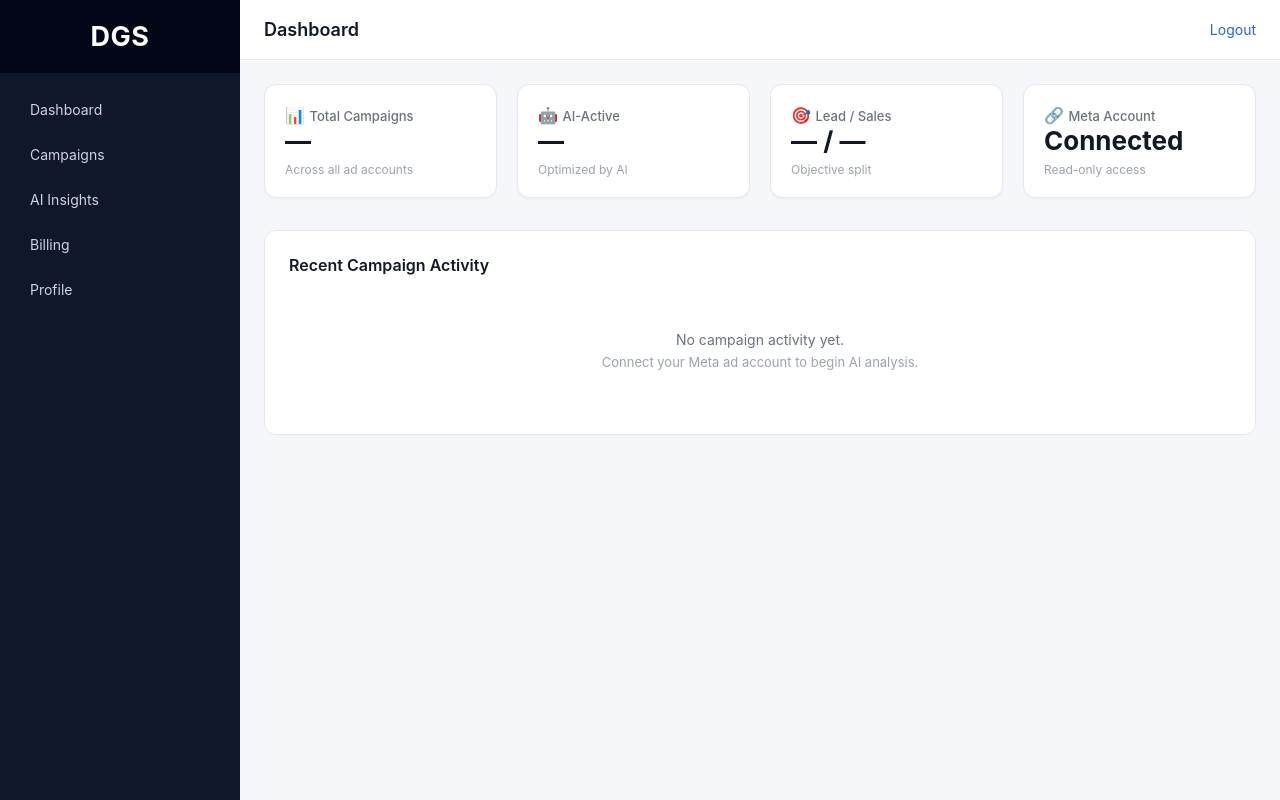
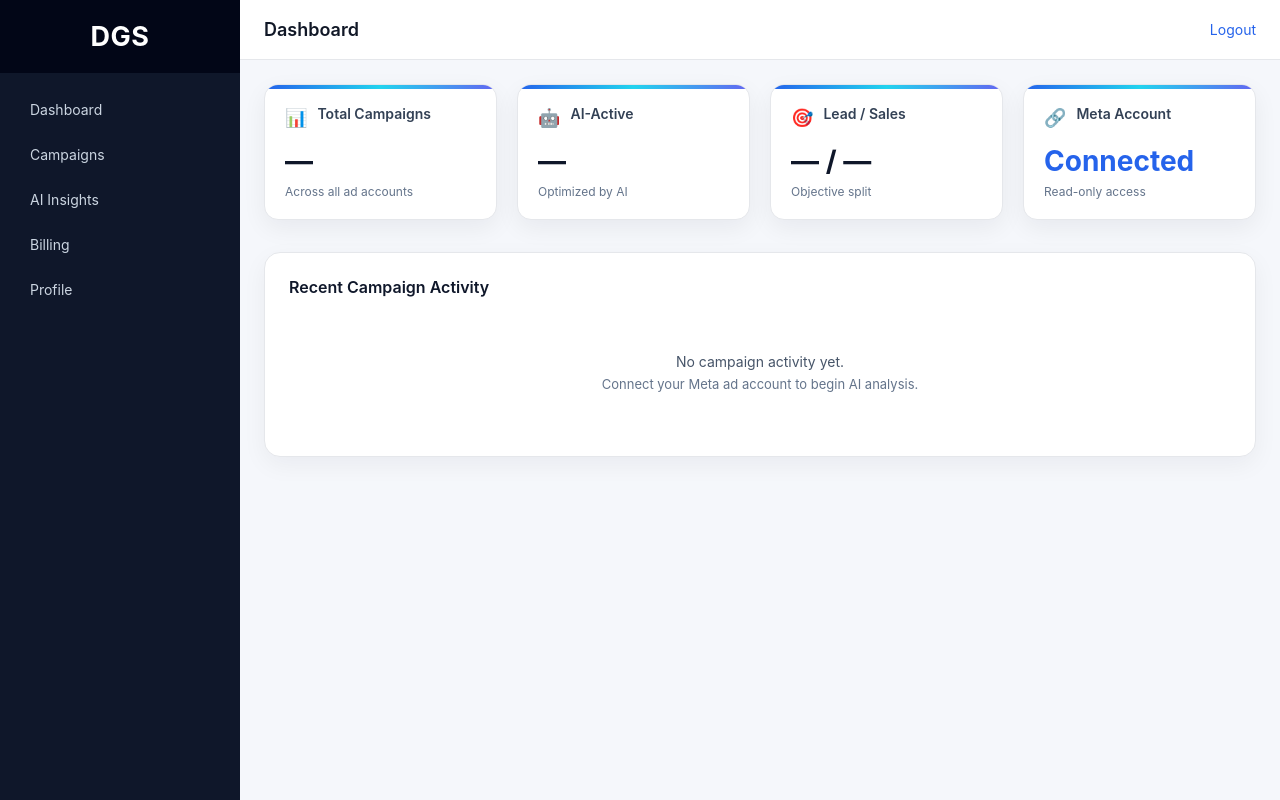
Before and after one commit to digitalgrowthstudioteam/Meta-AI, a FastAPI app: template frontend/user/templates/dashboard.html in a window 1280 px wide. Run offline with FastAPI, Linux system fonts and the light colour scheme; the template is opened without the code that fills it, so the values that code supplies are empty.

Commit message:
Update app.css

```diff
--- a/frontend/shared/assets/css/app.css
+++ b/frontend/shared/assets/css/app.css
@@ -211,3 +211,105 @@ body {
 .hidden {
     display: none;
 }
+
+/* =========================
+   Dashboard – AI Metrics
+========================= */
+
+.dashboard-container {
+    display: flex;
+    flex-direction: column;
+    gap: 32px;
+}
+
+.metrics-grid {
+    display: grid;
+    grid-template-columns: repeat(auto-fit, minmax(220px, 1fr));
+    gap: 20px;
+}
+
+.metric-card {
+    background: #ffffff;
+    border-radius: 14px;
+    padding: 20px;
+    box-shadow: 0 8px 24px rgba(15, 23, 42, 0.06);
+    position: relative;
+    overflow: hidden;
+}
+
+.metric-card::before {
+    content: "";
+    position: absolute;
+    top: 0;
+    left: 0;
+    height: 4px;
+    width: 100%;
+    background: linear-gradient(
+        90deg,
+        #2563eb,
+        #22d3ee,
+        #6366f1
+    );
+}
+
+.metric-header {
+    display: flex;
+    align-items: center;
+    gap: 10px;
+    margin-bottom: 14px;
+}
+
+.metric-icon {
+    font-size: 18px;
+}
+
+.metric-title {
+    font-size: 14px;
+    font-weight: 600;
+    color: #334155;
+}
+
+.metric-value {
+    font-size: 28px;
+    font-weight: 700;
+    color: #0f172a;
+    margin-bottom: 6px;
+}
+
+.metric-value.connected {
+    color: #2563eb;
+}
+
+.metric-note {
+    font-size: 12px;
+    color: #64748b;
+}
+
+/* =========================
+   Section + Empty State
+========================= */
+
+.dashboard-section {
+    background: #ffffff;
+    border-radius: 16px;
+    padding: 24px;
+    box-shadow: 0 8px 24px rgba(15, 23, 42, 0.05);
+}
+
+.section-title {
+    font-size: 16px;
+    font-weight: 600;
+    margin-bottom: 16px;
+    color: #0f172a;
+}
+
+.empty-state {
+    text-align: center;
+    padding: 40px 20px;
+    color: #475569;
+}
+
+.empty-state .muted {
+    font-size: 13px;
+    color: #64748b;
+}
```
